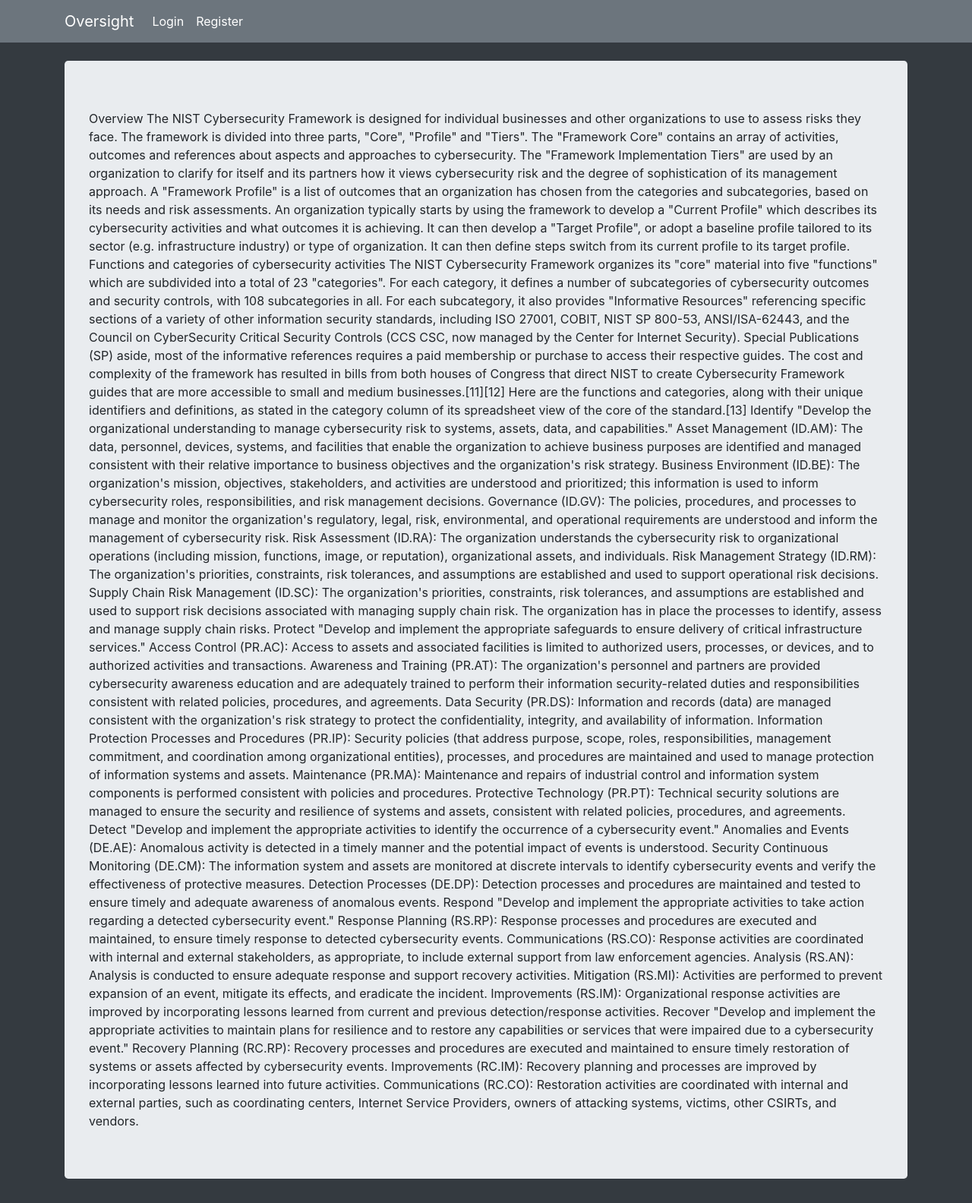
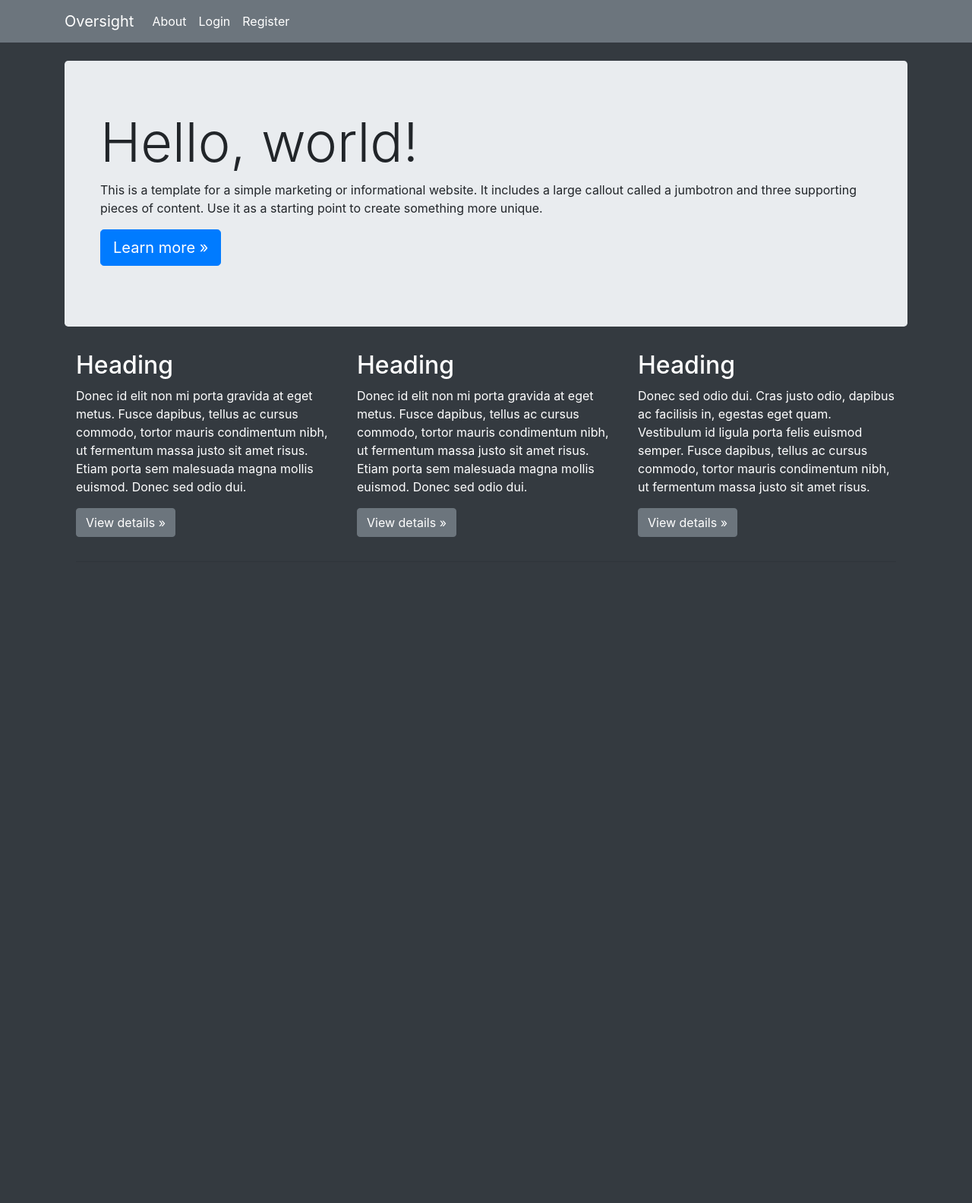
Before and after one commit to data-88/CYBERSITE, a Flask app: page /about in a window 1280 px wide. Shown: the whole page at 76% size. After the commit the page ends 707 px from the top, so only its background shows below. Run offline with Flask 2, Linux system fonts and the light colour scheme; some libraries are stand-ins or nearby versions.

Commit message:
about page created

```diff
--- a/flaskqa/templates/about.html
+++ b/flaskqa/templates/about.html
@@ -2,58 +2,40 @@
 {% block title %}About{% endblock %}
 
 {% block content %}
-<div class="jumbotron">
-        Overview
-        The NIST Cybersecurity Framework is designed for individual businesses and other organizations to use to assess risks they face.
+<main role="main">
 
-        The framework is divided into three parts, "Core", "Profile" and "Tiers". The "Framework Core" contains an array of activities, outcomes and references about aspects and approaches to cybersecurity. The "Framework Implementation Tiers" are used by an organization to clarify for itself and its partners how it views cybersecurity risk and the degree of sophistication of its management approach. A "Framework Profile" is a list of outcomes that an organization has chosen from the categories and subcategories, based on its needs and risk assessments.
+        <!-- Main jumbotron for a primary marketing message or call to action -->
+        <div class="jumbotron">
+          <div class="container">
+            <h1 class="display-3">Hello, world!</h1>
+            <p>This is a template for a simple marketing or informational website. It includes a large callout called a jumbotron and three supporting pieces of content. Use it as a starting point to create something more unique.</p>
+            <p><a class="btn btn-primary btn-lg" href="#" role="button">Learn more »</a></p>
+          </div>
+        </div>
 
-        An organization typically starts by using the framework to develop a "Current Profile" which describes its cybersecurity activities and what outcomes it is achieving. It can then develop a "Target Profile", or adopt a baseline profile tailored to its sector (e.g. infrastructure industry) or type of organization. It can then define steps switch from its current profile to its target profile.
+        <div class="container bg-dark">
+          <!-- Example row of columns -->
+          <div class="row text-white">
+            <div class="col-md-4">
+              <h2>Heading</h2>
+              <p>Donec id elit non mi porta gravida at eget metus. Fusce dapibus, tellus ac cursus commodo, tortor mauris condimentum nibh, ut fermentum massa justo sit amet risus. Etiam porta sem malesuada magna mollis euismod. Donec sed odio dui. </p>
+              <p><a class="btn btn-secondary" href="#" role="button">View details »</a></p>
+            </div>
+            <div class="col-md-4">
+              <h2>Heading</h2>
+              <p>Donec id elit non mi porta gravida at eget metus. Fusce dapibus, tellus ac cursus commodo, tortor mauris condimentum nibh, ut fermentum massa justo sit amet risus. Etiam porta sem malesuada magna mollis euismod. Donec sed odio dui. </p>
+              <p><a class="btn btn-secondary" href="#" role="button">View details »</a></p>
+            </div>
+            <div class="col-md-4">
+              <h2>Heading</h2>
+              <p>Donec sed odio dui. Cras justo odio, dapibus ac facilisis in, egestas eget quam. Vestibulum id ligula porta felis euismod semper. Fusce dapibus, tellus ac cursus commodo, tortor mauris condimentum nibh, ut fermentum massa justo sit amet risus.</p>
+              <p><a class="btn btn-secondary" href="#" role="button">View details »</a></p>
+            </div>
+          </div>
 
-        Functions and categories of cybersecurity activities
-        The NIST Cybersecurity Framework organizes its "core" material into five "functions" which are subdivided into a total of 23 "categories". For each category, it defines a number of subcategories of cybersecurity outcomes and security controls, with 108 subcategories in all.
+          <hr>
 
-        For each subcategory, it also provides "Informative Resources" referencing specific sections of a variety of other information security standards, including ISO 27001, COBIT, NIST SP 800-53, ANSI/ISA-62443, and the Council on CyberSecurity Critical Security Controls (CCS CSC, now managed by the Center for Internet Security). Special Publications (SP) aside, most of the informative references requires a paid membership or purchase to access their respective guides. The cost and complexity of the framework has resulted in bills from both houses of Congress that direct NIST to create Cybersecurity Framework guides that are more accessible to small and medium businesses.[11][12]
+        </div> <!-- /container -->
 
-        Here are the functions and categories, along with their unique identifiers and definitions, as stated in the category column of its spreadsheet view of the core of the standard.[13]
-
-        Identify
-        "Develop the organizational understanding to manage cybersecurity risk to systems, assets, data, and capabilities."
-
-        Asset Management (ID.AM): The data, personnel, devices, systems, and facilities that enable the organization to achieve business purposes are identified and managed consistent with their relative importance to business objectives and the organization's risk strategy.
-        Business Environment (ID.BE): The organization's mission, objectives, stakeholders, and activities are understood and prioritized; this information is used to inform cybersecurity roles, responsibilities, and risk management decisions.
-        Governance (ID.GV): The policies, procedures, and processes to manage and monitor the organization's regulatory, legal, risk, environmental, and operational requirements are understood and inform the management of cybersecurity risk.
-        Risk Assessment (ID.RA): The organization understands the cybersecurity risk to organizational operations (including mission, functions, image, or reputation), organizational assets, and individuals.
-        Risk Management Strategy (ID.RM): The organization's priorities, constraints, risk tolerances, and assumptions are established and used to support operational risk decisions.
-        Supply Chain Risk Management (ID.SC): The organization's priorities, constraints, risk tolerances, and assumptions are established and used to support risk decisions associated with managing supply chain risk. The organization has in place the processes to identify, assess and manage supply chain risks.
-        Protect
-        "Develop and implement the appropriate safeguards to ensure delivery of critical infrastructure services."
-
-        Access Control (PR.AC): Access to assets and associated facilities is limited to authorized users, processes, or devices, and to authorized activities and transactions.
-        Awareness and Training (PR.AT): The organization's personnel and partners are provided cybersecurity awareness education and are adequately trained to perform their information security-related duties and responsibilities consistent with related policies, procedures, and agreements.
-        Data Security (PR.DS): Information and records (data) are managed consistent with the organization's risk strategy to protect the confidentiality, integrity, and availability of information.
-        Information Protection Processes and Procedures (PR.IP): Security policies (that address purpose, scope, roles, responsibilities, management commitment, and coordination among organizational entities), processes, and procedures are maintained and used to manage protection of information systems and assets.
-        Maintenance (PR.MA): Maintenance and repairs of industrial control and information system components is performed consistent with policies and procedures.
-        Protective Technology (PR.PT): Technical security solutions are managed to ensure the security and resilience of systems and assets, consistent with related policies, procedures, and agreements.
-        Detect
-        "Develop and implement the appropriate activities to identify the occurrence of a cybersecurity event."
-
-        Anomalies and Events (DE.AE): Anomalous activity is detected in a timely manner and the potential impact of events is understood.
-        Security Continuous Monitoring (DE.CM): The information system and assets are monitored at discrete intervals to identify cybersecurity events and verify the effectiveness of protective measures.
-        Detection Processes (DE.DP): Detection processes and procedures are maintained and tested to ensure timely and adequate awareness of anomalous events.
-        Respond
-        "Develop and implement the appropriate activities to take action regarding a detected cybersecurity event."
-
-        Response Planning (RS.RP): Response processes and procedures are executed and maintained, to ensure timely response to detected cybersecurity events.
-        Communications (RS.CO): Response activities are coordinated with internal and external stakeholders, as appropriate, to include external support from law enforcement agencies.
-        Analysis (RS.AN): Analysis is conducted to ensure adequate response and support recovery activities.
-        Mitigation (RS.MI): Activities are performed to prevent expansion of an event, mitigate its effects, and eradicate the incident.
-        Improvements (RS.IM): Organizational response activities are improved by incorporating lessons learned from current and previous detection/response activities.
-        Recover
-        "Develop and implement the appropriate activities to maintain plans for resilience and to restore any capabilities or services that were impaired due to a cybersecurity event."
-
-        Recovery Planning (RC.RP): Recovery processes and procedures are executed and maintained to ensure timely restoration of systems or assets affected by cybersecurity events.
-        Improvements (RC.IM): Recovery planning and processes are improved by incorporating lessons learned into future activities.
-        Communications (RC.CO): Restoration activities are coordinated with internal and external parties, such as coordinating centers, Internet Service Providers, owners of attacking systems, victims, other CSIRTs, and vendors.
-</div>
+      </main>
 {% endblock %}
--- a/flaskqa/templates/base.html
+++ b/flaskqa/templates/base.html
@@ -35,6 +35,7 @@
               <li class="nav-link"><a class="text-white" href="{{ url_for('main.index') }}">Answers</a></li>
             {% endif %}
             {% if not current_user.is_authenticated %}
+              <li class="nav-link"><a class="text-white" href="{{ url_for('main.about') }}">About</a></li>
               <li class="nav-link"><a class="text-white" href="{{ url_for('auth.login') }}">Login</a></li>
               <li class="nav-link"><a class="text-white" href="{{ url_for('auth.register') }}">Register</a></li>
             {% endif %}
```
Also changed, not shown: flaskqa/templates/landing.html (+10 -10 lines), flaskqa/db.sqlite3, flaskqa/scss/_variables.scss (deleted), flaskqa/scss/custom.scss (deleted), flaskqa/static/landing2.gif (added), flaskqa/static/landing3.svg (added), 1 other file.
